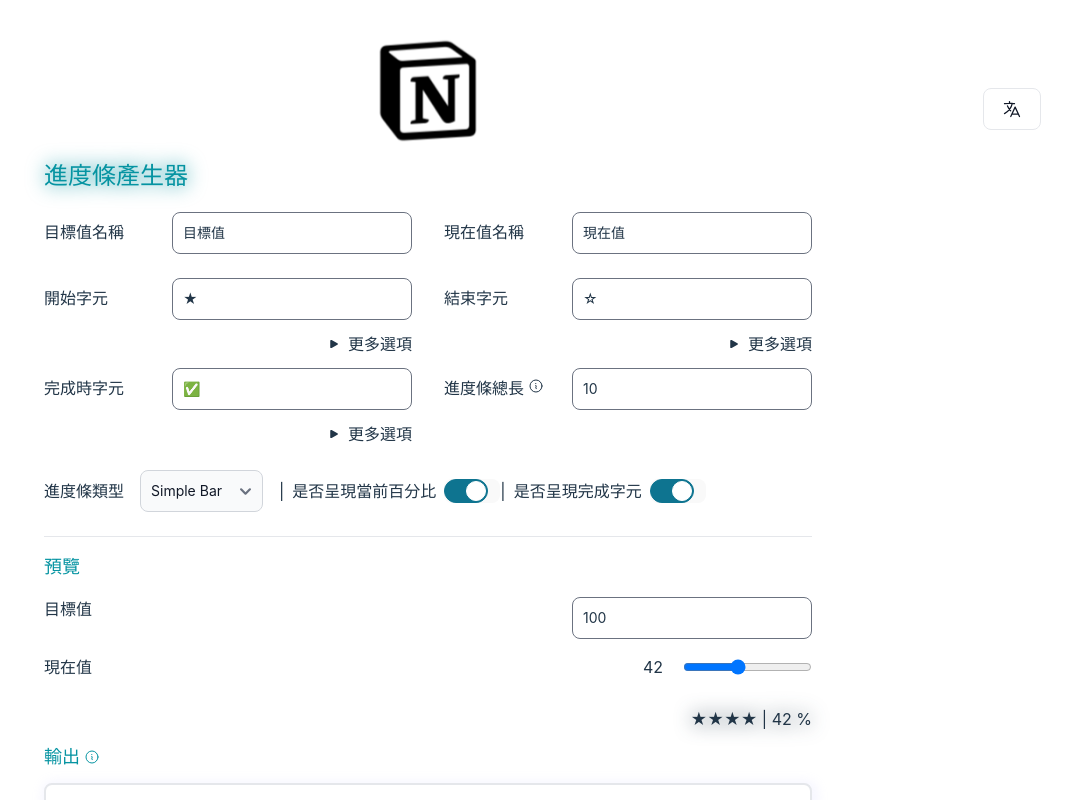
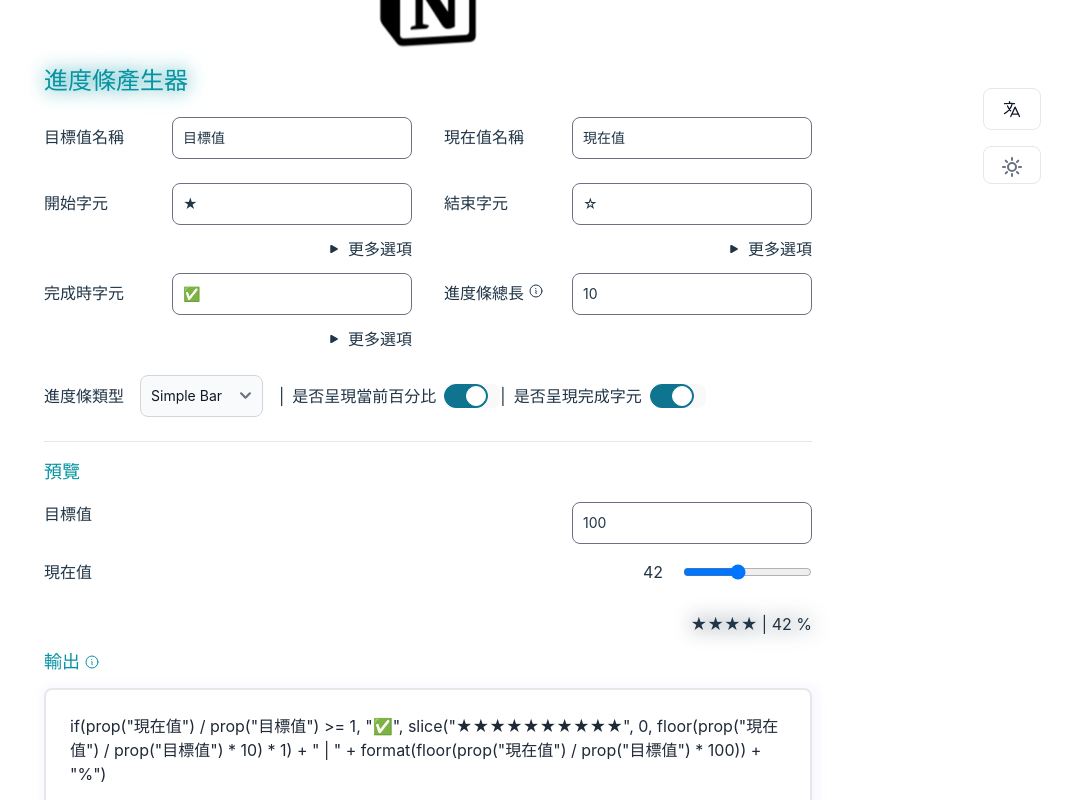
Before and after one commit to benben6515/notion-tool, a React (Vite) app: page / in a window 1280 px wide. Shown: the top 800 px of the page, without its empty margins (212-1280 px from the left). Built offline with nearby package versions, Linux system fonts and the light colour scheme.

Commit message:
feat: dark mode button

```diff
--- a/src/App.tsx
+++ b/src/App.tsx
@@ -1,6 +1,7 @@
 import notionLogo from '../src/assets/Notion_app_logo.png'
 import ProgressBar from './components/ProgressBar/ProgressBar'
 import I18nToggle from './components/I18nToggle'
+import DarkModeToggle from './components/DarkModeToggle'
 import AppFooter from './components/AppFooter'
 import KonamiCode from './components/KonamiCode'
 import { ToastSuccess, ToastDanger } from './components/Toast'
@@ -8,14 +9,15 @@ import { ToastSuccess, ToastDanger } from './components/Toast'
 function App() {
   return (
     <>
-      <main className="main min-h-screen">
+      <main className="main min-h-screen bg-white dark:bg-[#242424]">
         <nav className="flex justify-end items-center w-screen">
           <div className="fixed right-2 top-20">
             <I18nToggle />
+            <DarkModeToggle />
           </div>
         </nav>
 
-        <section className="flex flex-col justify-center items-center pb-8 w-3/4 max-w-3xl mx-auto">
+        <section className="flex flex-col justify-center items-center pb-8 w-3/4 max-w-3xl mx-auto text-[#213547] dark:text-white">
           <div className="w-40 h-40 pa-8 flex justify-center z-0">
             <a href="https://notion.so" target="_blank">
               <img src={notionLogo} className="logo notion" alt="Notion logo" />
--- /dev/null
+++ b/src/components/DarkModeToggle.tsx
@@ -0,0 +1,58 @@
+import { useState } from 'react'
+import { Button } from 'flowbite-react'
+
+function DarkModeToggle() {
+  // source: https://tailwindcss.com/docs/dark-mode#supporting-system-preference-and-manual-selection
+  const isDarkSystemNow =
+    localStorage.theme === 'dark' ||
+    (!('theme' in localStorage) && window.matchMedia('(prefers-color-scheme: dark)').matches)
+  const [isDarkMode, setIsDarkMode] = useState(isDarkSystemNow)
+  const [hasClicked, setHasClicked] = useState(false)
+
+  const updateIsDarkMode = () => {
+    isDarkMode ? document.documentElement.classList.remove('dark') : document.documentElement.classList.add('dark')
+    setIsDarkMode(!isDarkMode)
+
+    if (hasClicked) return
+    setHasClicked(true)
+  }
+
+  return (
+    <>
+      <section className="flex justify-center p-2 w-24">
+        <Button className="overflow-y-hidden" color="gray" onClick={updateIsDarkMode}>
+          <div className="h-[16px]">
+            <div className={hasClicked ? (isDarkMode ? 'animate-dark-mode' : 'animate-dark-mode-continue') : ''}>
+              <svg
+                className="w-5 h-5 text-gray-500 mb-[28px]"
+                aria-hidden="true"
+                xmlns="http://www.w3.org/2000/svg"
+                fill="none"
+                viewBox="0 0 20 20"
+              >
+                <path
+                  stroke="currentColor"
+                  strokeLinecap="round"
+                  strokeLinejoin="round"
+                  strokeWidth="2"
+                  d="M10 3V1m0 18v-2M5.05 5.05 3.636 3.636m12.728 12.728L14.95 14.95M3 10H1m18 0h-2M5.05 14.95l-1.414 1.414M16.364 3.636 14.95 5.05M14 10a4 4 0 1 1-8 0 4 4 0 0 1 8 0Z"
+                />
+              </svg>
+              <svg
+                className="w-5 h-5 text-gray-400 icon-moon"
+                aria-hidden="true"
+                xmlns="http://www.w3.org/2000/svg"
+                fill="currentColor"
+                viewBox="0 0 18 20"
+              >
+                <path d="M17.8 13.75a1 1 0 0 0-.859-.5A7.488 7.488 0 0 1 10.52 2a1 1 0 0 0 0-.969A1.035 1.035 0 0 0 9.687.5h-.113a9.5 9.5 0 1 0 8.222 14.247 1 1 0 0 0 .004-.997Z" />
+              </svg>
+            </div>
+          </div>
+        </Button>
+      </section>
+    </>
+  )
+}
+
+export default DarkModeToggle
--- a/src/index.css
+++ b/src/index.css
@@ -23,7 +23,7 @@ body {
   margin: 0;
   padding: 0;
   width: 100%;
-  hieght: 100%;
+  height: 100%;
 }
 #root {
   overflow: hidden;
@@ -91,13 +91,13 @@ body {
   position: relative;
 }
 
-// kanomi code
+/* kanomi code */
 .cover-wrap {
-  opcity: 0;
+  opacity: 0;
 }
 
 .cover-wrap.is-show {
-  opcity: 1;
+  opacity: 1;
   display: flex;
   justify-content: center;
   align-items: center;
@@ -170,3 +170,30 @@ body {
   left: 50%;
   transform: translate(-50%, -50%);
 }
+
+.icon-moon {
+  transform: rotateZ(-60deg) rotateY(180deg);
+}
+
+.animate-dark-mode {
+  animation: rotateZ0to180 600ms linear both;
+}
+
+.animate-dark-mode-continue {
+  animation: rotateZ180to360 600ms linear both;
+}
+
+@keyframes rotateZ0to180 {
+  to {
+    transform: rotateZ(180deg);
+  }
+}
+
+@keyframes rotateZ180to360 {
+  from {
+    transform: rotateZ(180deg);
+  }
+  to {
+    transform: rotateZ(360deg);
+  }
+}
--- a/tailwind.config.js
+++ b/tailwind.config.js
@@ -5,5 +5,5 @@ export default {
     extend: {},
   },
   plugins: [require('flowbite/plugin')],
-  darkMode: 'media',
+  darkMode: 'class',
 }
```
